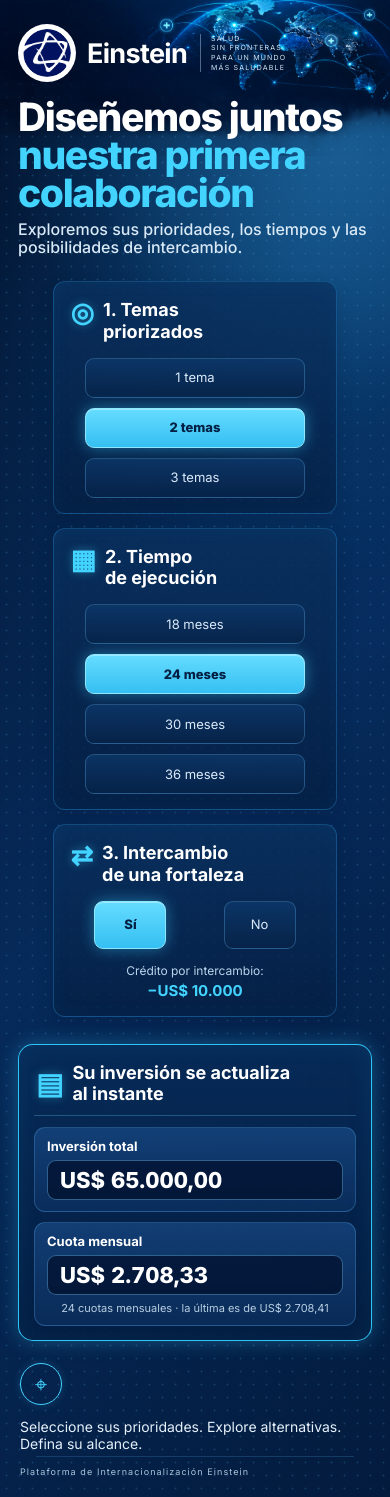
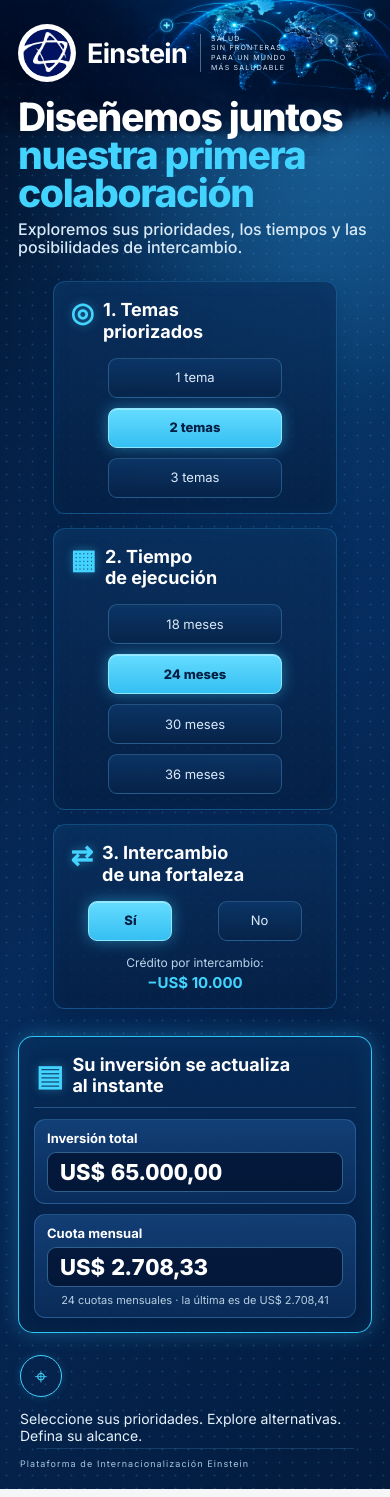
Before and after one commit to enriquez13/einstein-simulador, a React (Vite) app: page / in a window 390 px wide. Built offline with nearby package versions, Linux system fonts and the light colour scheme.

Commit message:
responsive

```diff
--- a/src/styles.css
+++ b/src/styles.css
@@ -603,12 +603,18 @@
     right: 18px;
   }
 
-  .opt {
-    width: 60%;
-    min-height: 60px;
-    margin-left: auto;
-    margin-right: auto;
-  }
+.card:nth-child(1) .opt,
+.card:nth-child(2) .opt {
+  width: 70%;
+  min-height: 40px;
+  margin: 0 auto;
+}
+
+.card:nth-child(3) .opt {
+  width: 70%;
+  min-height: 40px;
+  margin: 0 auto;
+}
 
 }
 
```
